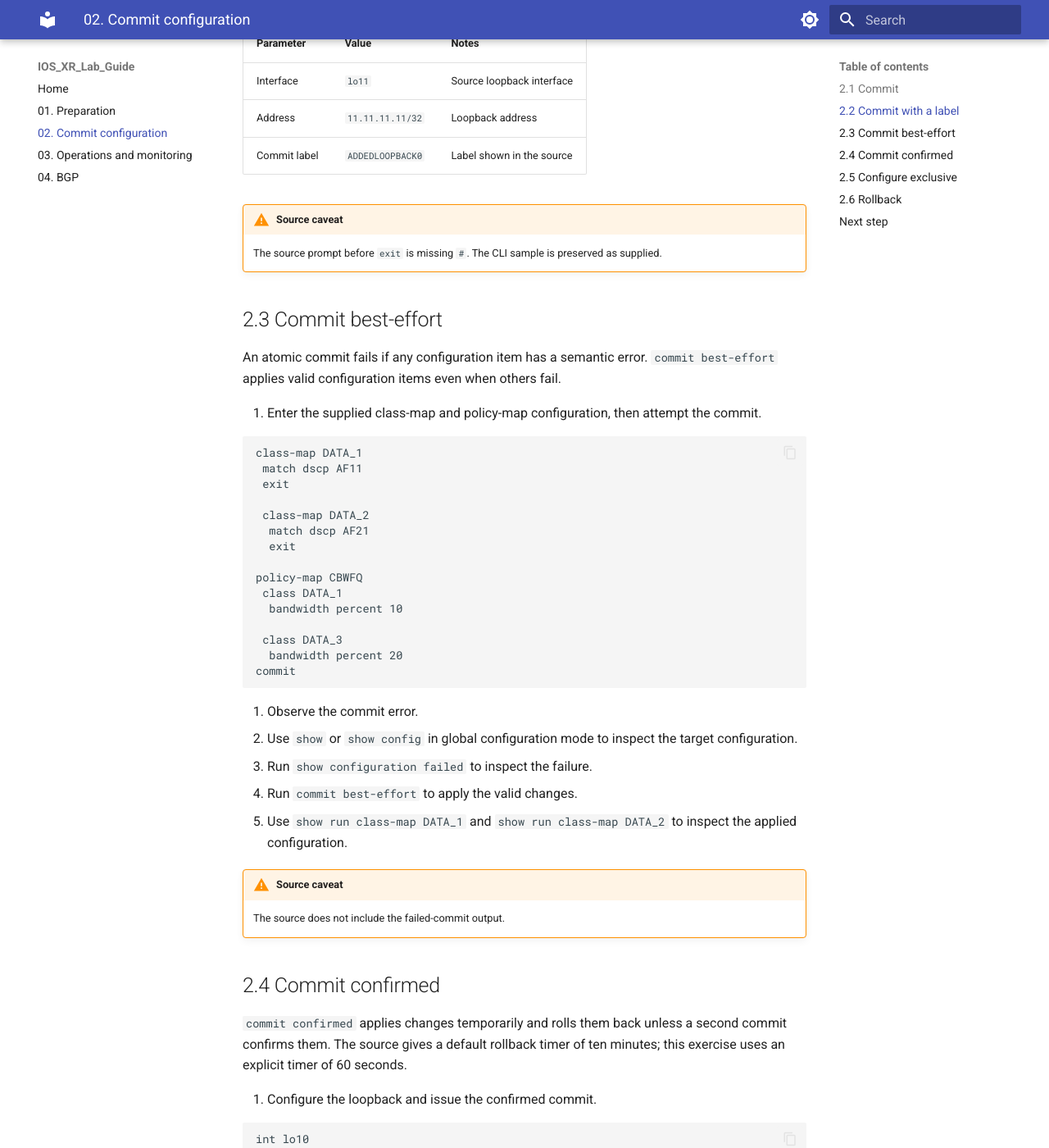
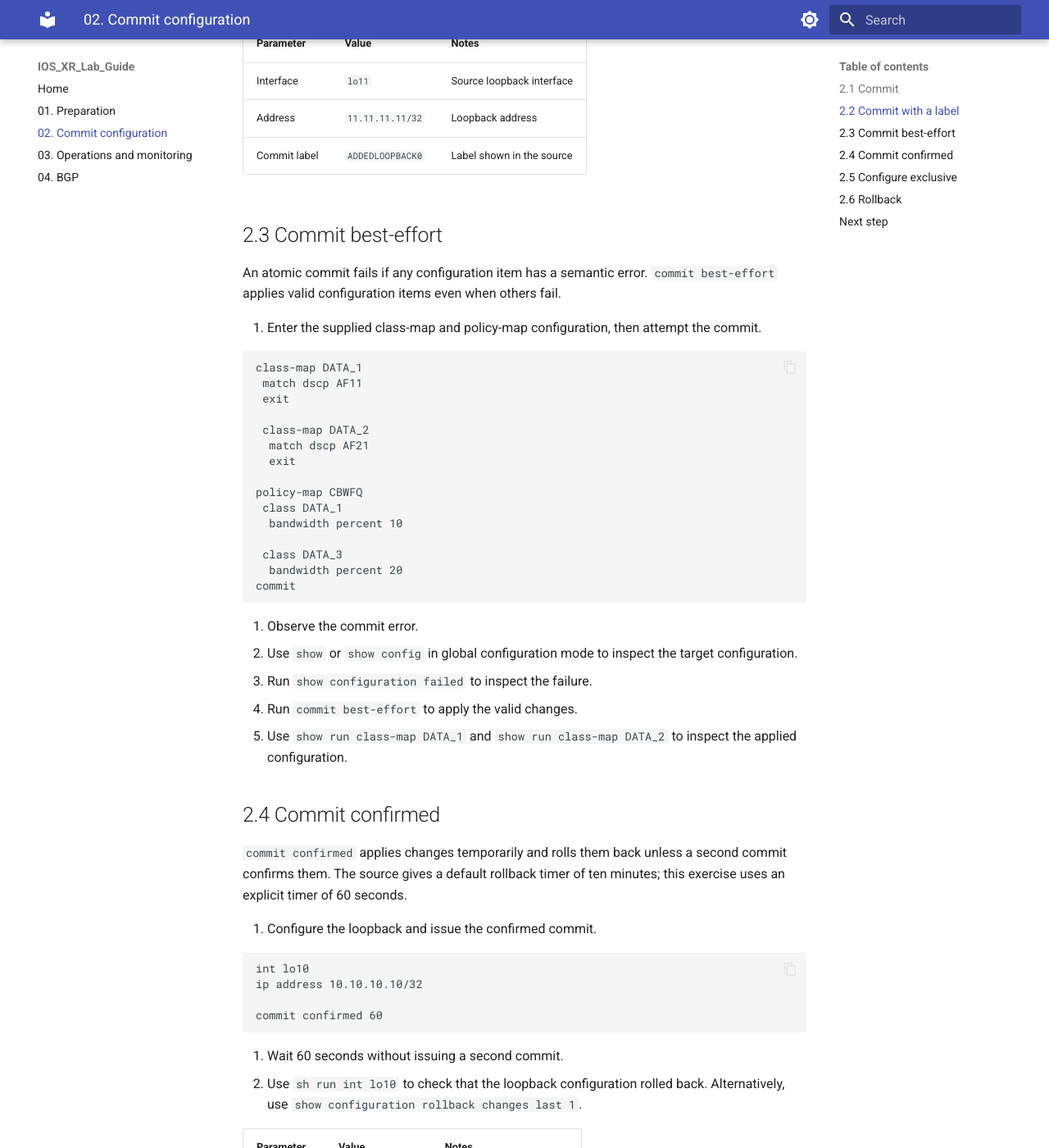
Before and after one commit to gchellia79/IOS_XR_Lab_Guide, an MkDocs documentation site: the page built from docs/02-commit-configuration/index.md, in a window 1280 px wide and 1400 px high, scrolled down 1749 px. Shown: the whole window at 82% size. Built offline with MkDocs 1.6.1 and Material for MkDocs 9.7.7, drawn with Linux system fonts in a browser that asks for light colours; some of the changed text lies outside the part shown.

Commit message:
Remove source caveat notices

```diff
--- a/docs/02-commit-configuration/index.md
+++ b/docs/02-commit-configuration/index.md
@@ -79,9 +79,6 @@ RP/0/RP0/CPU0:R1#
 | Address | `11.11.11.11/32` | Loopback address |
 | Commit label | `ADDEDLOOPBACK0` | Label shown in the source |
 
-!!! warning "Source caveat"
-    The source prompt before `exit` is missing `#`. The CLI sample is preserved as supplied.
-
 ## 2.3 Commit best-effort
 
 An atomic commit fails if any configuration item has a semantic error. `commit best-effort` applies valid configuration items even when others fail.
@@ -111,9 +108,6 @@ commit
 4. Run `show configuration failed` to inspect the failure.
 5. Run `commit best-effort` to apply the valid changes.
 6. Use `show run class-map DATA_1` and `show run class-map DATA_2` to inspect the applied configuration.
-
-!!! warning "Source caveat"
-    The source does not include the failed-commit output.
 
 ## 2.4 Commit confirmed
 
@@ -175,9 +169,6 @@ show cli history detail
 - Use the commit list to inspect previous commits.
 - Use CLI history to view executed commands.
 
-!!! warning "Source caveat"
-    The source does not include rollback or operational-history output.
-
 ## Next step
 
 Continue with [03. Operations and monitoring](../03-operations-and-monitoring/index.md).
```
Also changed, not shown: README.md (+0 -11 lines), docs/03-operations-and-monitoring/index.md (+0 -9 lines), docs/04-bgp/index.md (+0 -6 lines).
